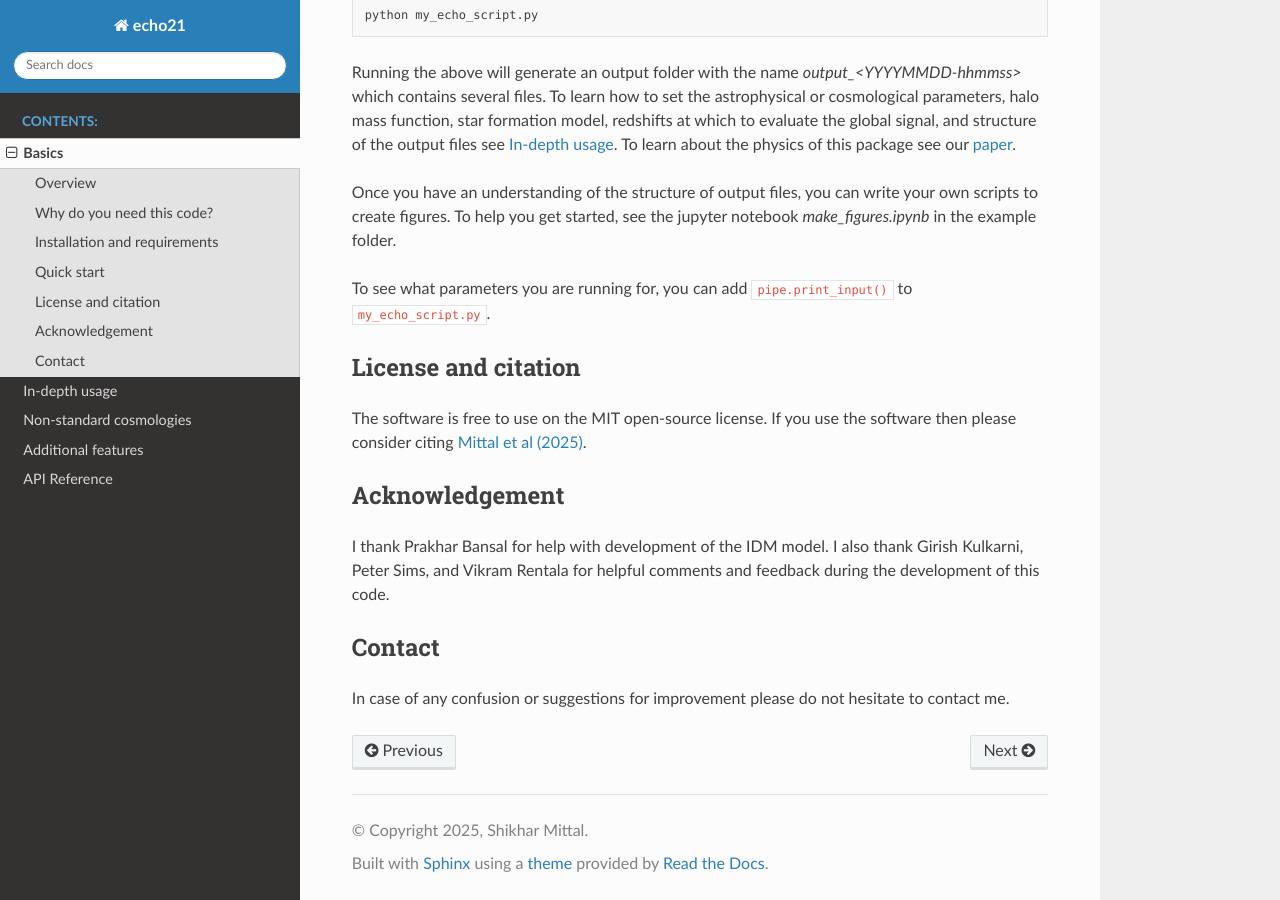
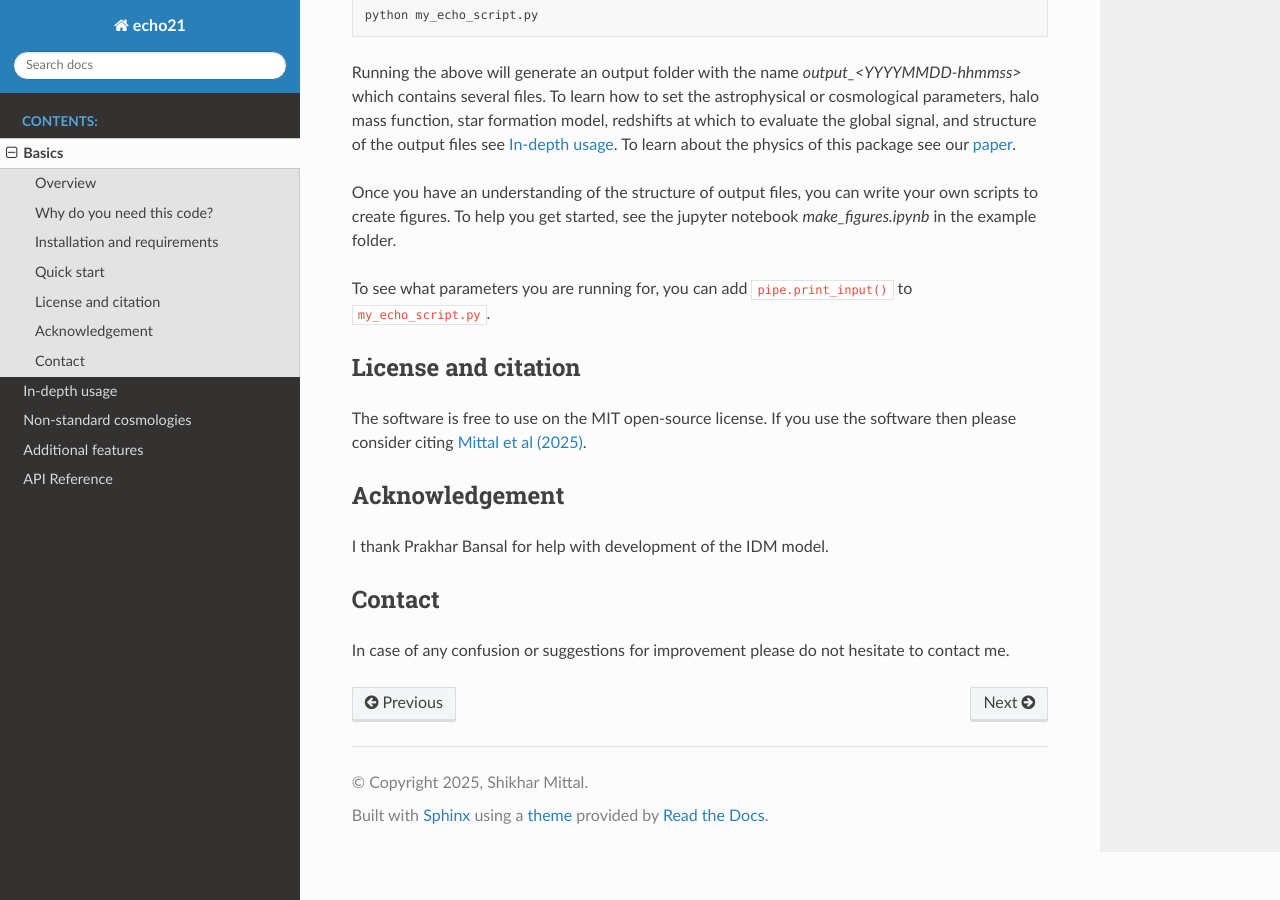
Before and after one commit to shikharmittal04/echo21, a Sphinx documentation site: the page built from docs/basics.rst, in a window 1280 px wide and 900 px high, scrolled down 1175 px. Built offline with Sphinx 7.4.7 and the Read the Docs theme 3.1.0, drawn with Linux system fonts in a browser that asks for light colours.

Commit message:
Updating the docs

```diff
--- a/README.rst
+++ b/README.rst
@@ -67,7 +67,7 @@ The software is free to use on the MIT open-source license. If you use the softw
 
 Acknowledgement
 ---------------
-I thank Prakhar Bansal for help with development of the IDM model. I also thank Girish Kulkarni, Peter Sims, and Vikram Rentala for helpful comments and feedback during the development of this code.
+I thank Prakhar Bansal for help with development of the IDM model.
 
 Contact
 -------
--- a/docs/basics.rst
+++ b/docs/basics.rst
@@ -64,7 +64,7 @@ The software is free to use on the MIT open-source license. If you use the softw
 
 Acknowledgement
 ---------------
-I thank Prakhar Bansal for help with development of the IDM model. I also thank Girish Kulkarni, Peter Sims, and Vikram Rentala for helpful comments and feedback during the development of this code.
+I thank Prakhar Bansal for help with development of the IDM model.
 
 Contact
 -------
```
